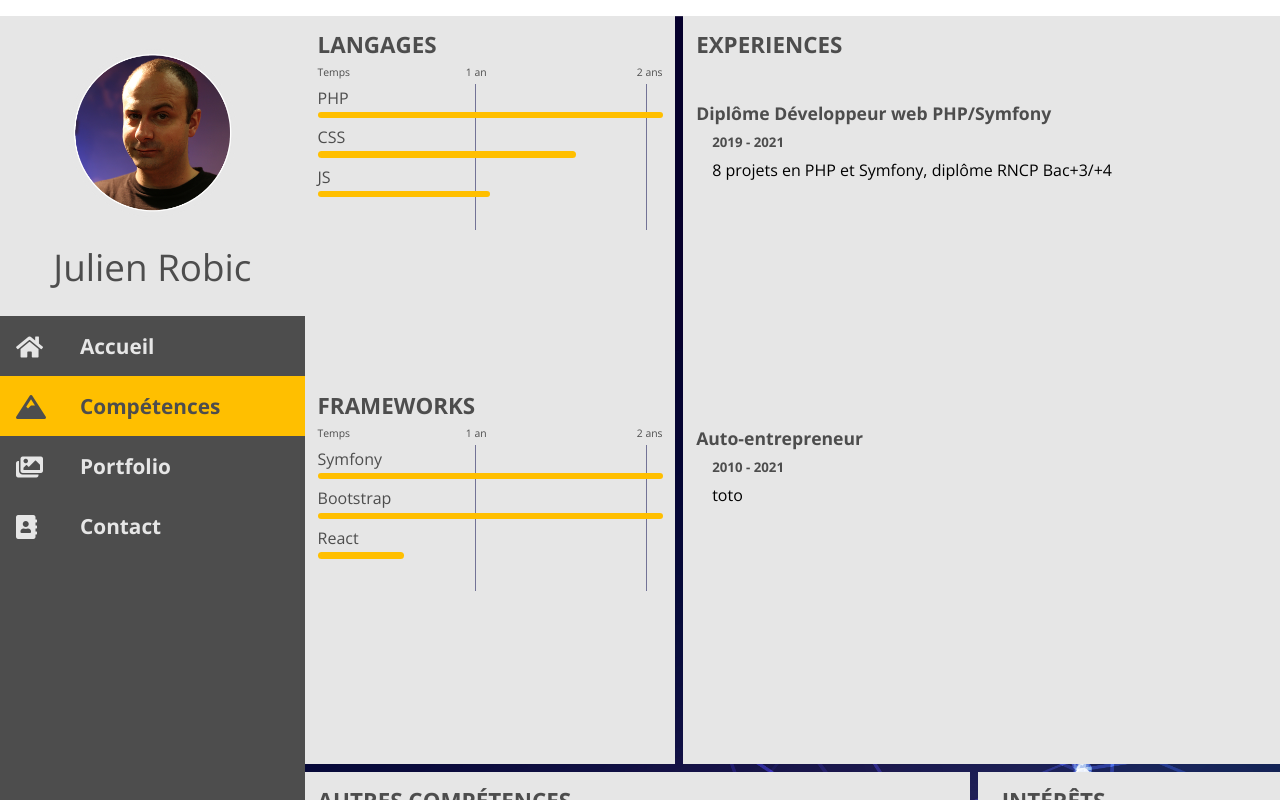
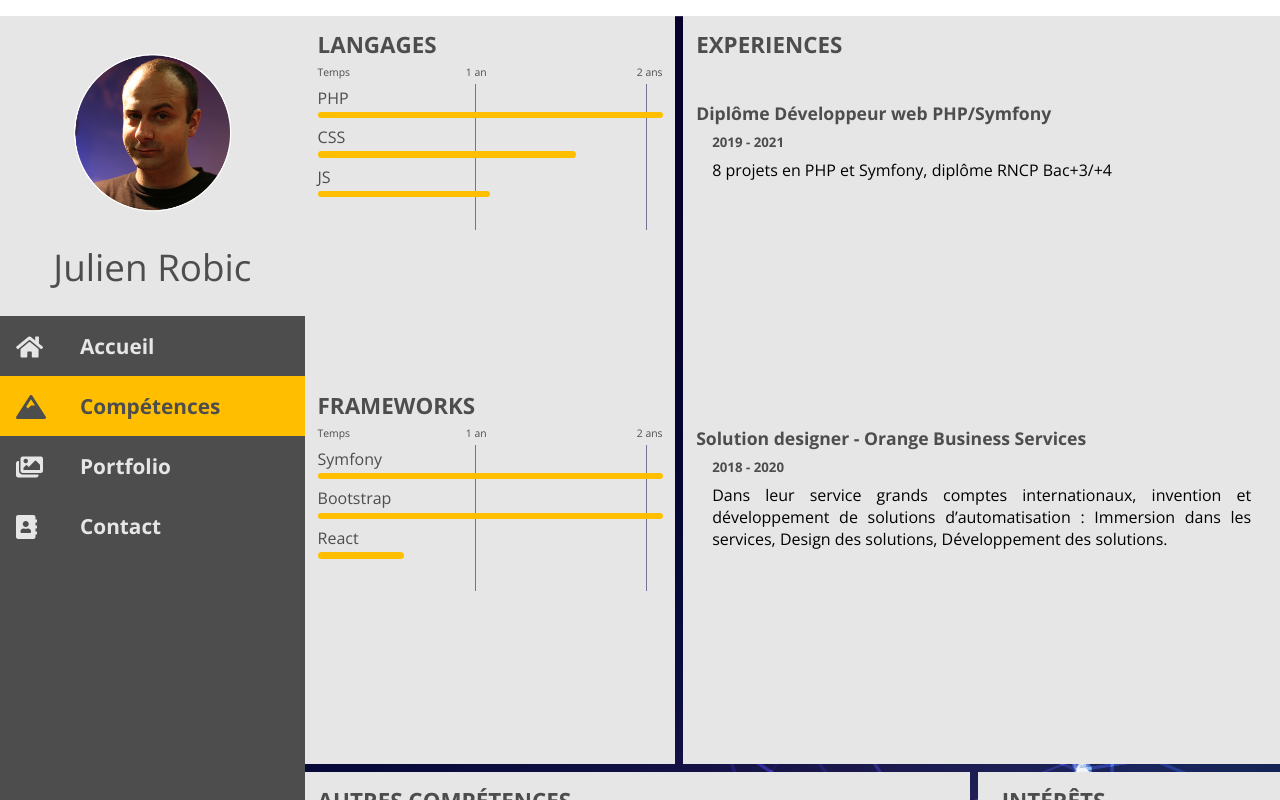
Before and after one commit to Nayte91/resume, a React (Create React App) app: page /competences in a window 1280 px wide. Shown: the top 800 px of the page. Built offline with nearby package versions, Linux system fonts and the light colour scheme.

Commit message:
color transition on mouse hover

```diff
--- a/src/components/Knowledge/Experiences.tsx
+++ b/src/components/Knowledge/Experiences.tsx
@@ -5,11 +5,13 @@ const Experiences = () => {
         <div id="experiences">
             <h3>Experiences</h3>
             {experiencesData.map((experience, index) => {
-                return (<div className={`exp-${index+1}`}>
-                    <h4>{ experience.title }</h4>
-                    <h5>{ experience.date }</h5>
-                    <p>{ experience.description }</p>
-                </div>);
+                return (
+                    <div className={`exp-${index+1}`} key={ experience.title }>
+                        <h4>{ experience.title }</h4>
+                        <h5>{ experience.date }</h5>
+                        <p>{ experience.description }</p>
+                    </div>
+                )
             })}
         </div>
     )
--- a/src/components/Knowledge/Hobbies.tsx
+++ b/src/components/Knowledge/Hobbies.tsx
@@ -6,13 +6,13 @@ const Hobbies = () => {
             <h3>Intérêts</h3>
             <ul>
                 { hobbiesData.map(hobby => {
-                    return(
-                        <li className="hobby">
+                    return (
+                        <li className="hobby" key={ hobby.name }>
                             <i className={ hobby.icon } />
                             <span>{ hobby.name }</span>
                         </li>
-                    );
-                })}
+                    )
+                }) }
             </ul>
         </div>
     )
--- a/src/components/Knowledge/Miscellaneous.tsx
+++ b/src/components/Knowledge/Miscellaneous.tsx
@@ -6,10 +6,18 @@ const Miscellaneous = () => {
             <h3>Autres compétences</h3>
             <div id="miscellaneous-list">
                 <ul>
-                    { miscellaneousFirst.map(skill => { return <li><i className="fas fa-check-square"><span>{ skill }</span></i></li> })}
+                    { miscellaneousFirst.map(skill => { return (
+                        <li key={ skill }>
+                            <i className="fas fa-check-square"><span>{ skill }</span></i>
+                        </li>
+                    ) } ) }
                 </ul>
                 <ul>
-                    { miscellaneousSecond.map(skill => { return <li><i className="fas fa-check-square"><span>{ skill }</span></i></li> })}
+                    { miscellaneousSecond.map(skill => { return (
+                        <li key={ skill }>
+                            <i className="fas fa-check-square"><span>{ skill }</span></i>
+                        </li>
+                    ) } ) }
                 </ul>
             </div>
         </div>
--- a/src/data/experiencesData.ts
+++ b/src/data/experiencesData.ts
@@ -5,9 +5,15 @@ const experiencesData = [
         description: "8 projets en PHP et Symfony, diplôme RNCP Bac+3/+4"
     },
     {
-        title: "Auto-entrepreneur",
-        date: "2010 - 2021",
-        description: "toto"
+        title: "Solution designer - Orange Business Services",
+        date: "2018 - 2020",
+        description: `
+            Dans leur service grands comptes internationaux,
+            invention et développement de solutions d’automatisation :
+            Immersion dans les services,
+            Design des solutions,
+            Développement des solutions.
+        `
     }
 ]
 
--- a/src/pages/NotFound.tsx
+++ b/src/pages/NotFound.tsx
@@ -3,12 +3,12 @@ import { NavLink } from "react-router-dom"
 const NotFound = () => {
     return (
         <div className="page__notfound">
-            <div className="notfound__content">
+            <main className="notfound__content">
                 <h3>Désolé, cette page n'existe pas !</h3>
                 <NavLink exact to="/" >
                     <i className="fas fa-home"><span>Accueil</span></i>
                 </NavLink>
-            </div>
+            </main>
         </div>
     )
 }
--- a/src/styles/_settings.scss
+++ b/src/styles/_settings.scss
@@ -8,7 +8,7 @@ $grey: hsla(0,0,30,1);
 $grey-light: hsla(0,0,40,1);
 $white: hsla(0,0,90,1);
 $yellow: hsla(45,100,50,1);
-$yellow-light: hsla(45,100,60,1);
+$yellow-light: hsla(45,100,70,1);
 
 $minHeight: 1080px;
 
--- a/src/styles/components/_navigation.scss
+++ b/src/styles/components/_navigation.scss
@@ -51,6 +51,7 @@
       li {
         font-size: 1.3rem;
         position: relative;
+        transition: 0.2s ease;
 
         &:hover i {
           transform: translate(3px, 3px);
@@ -62,9 +63,18 @@
           padding: 1rem;
         }
 
+        &:hover {
+          background: $grey-light;
+        }
+
         .navActive {
           background: $yellow;
           color: $grey;
+          transition: 0.2s ease;
+
+          &:hover {
+            background: $yellow-light;
+          }
         }
 
         i {
--- a/src/styles/components/_presentation.scss
+++ b/src/styles/components/_presentation.scss
@@ -24,6 +24,10 @@
         background: $yellow;
         padding: 1rem 3rem;
         transition: 0.2s ease;
+
+        &:hover {
+          background: $yellow-light;
+        }
       }
     }
 }
--- a/src/styles/pages/_contact.scss
+++ b/src/styles/pages/_contact.scss
@@ -86,6 +86,7 @@
               text-align: center;
               transform: scaleY(0);
               transform-origin: center;
+              transition: 0.2s ease;
 
               a {
                   font-size: 1.2rem;
@@ -93,6 +94,10 @@
                   i {
                     color: $grey;
                   }
+              }
+
+              &:hover {
+                background: $yellow-light;
               }
           }
 
```
